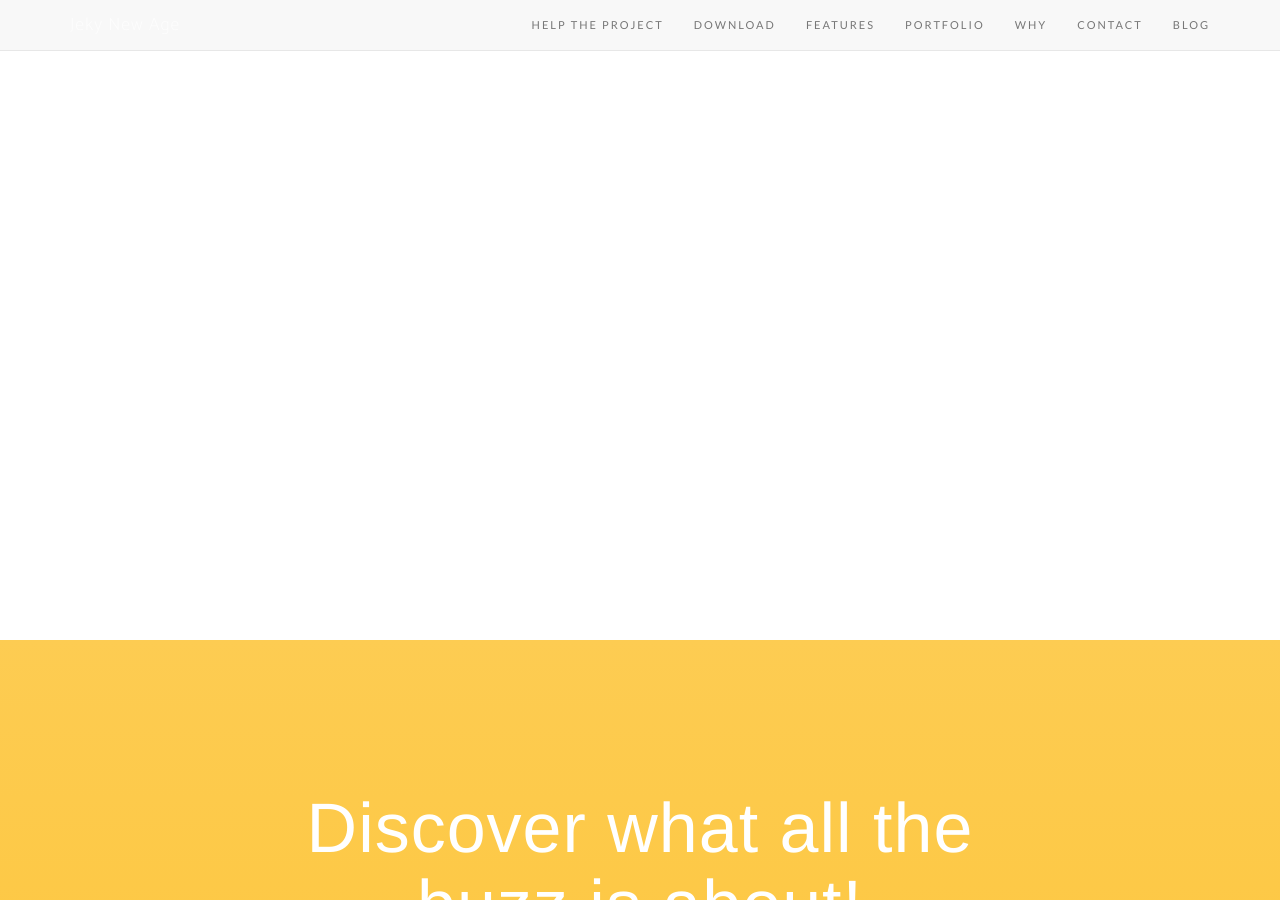
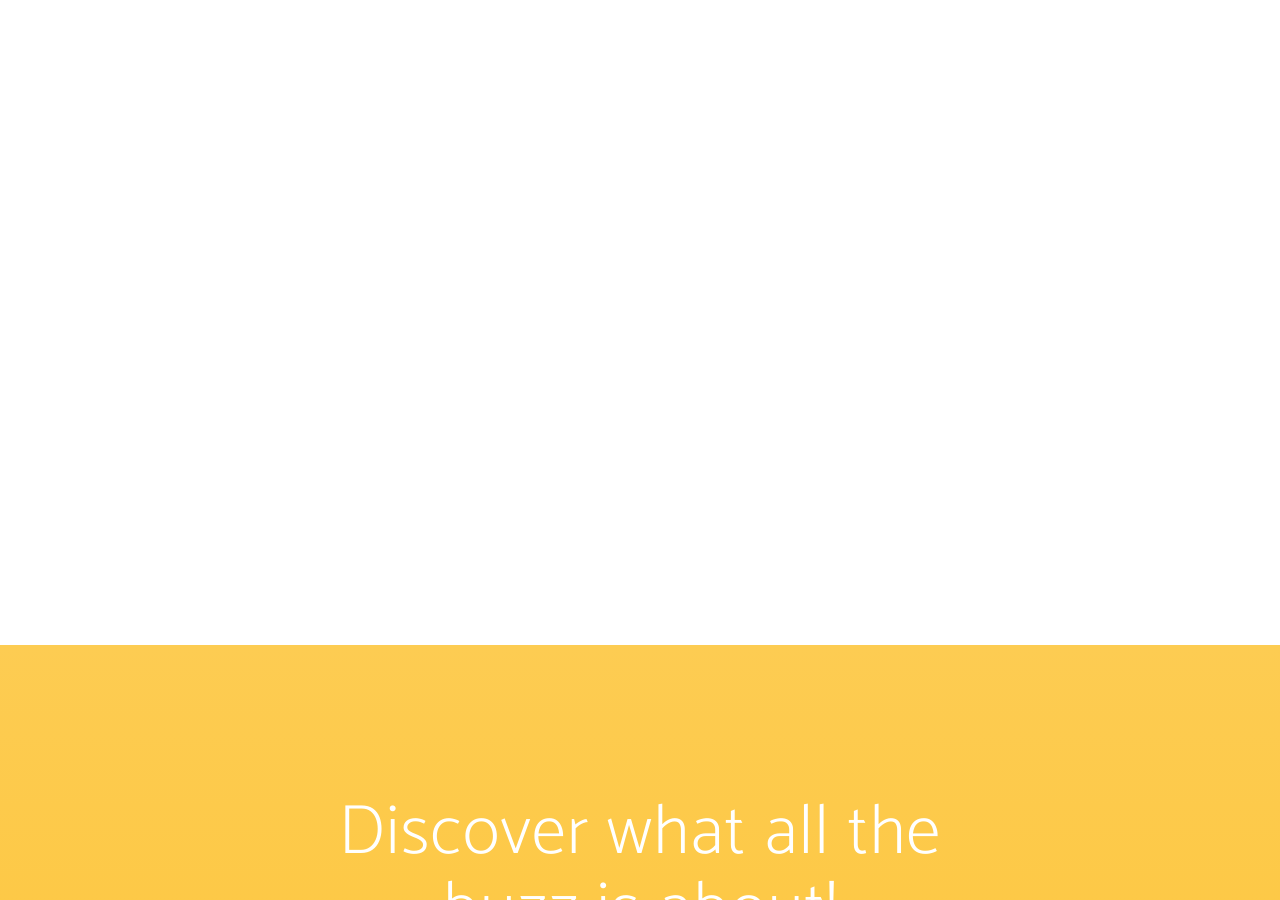
Before and after one commit to charlest7/adanamanya.github.io, a Jekyll site: the page built from index.html, in a window 1280 px wide and 900 px high. Built offline with Jekyll 4.4.1, drawn with Linux system fonts in a browser that asks for light colours; nearby versions of some CDN libraries; some web fonts are replaced; the list of posts is cut into pages by our own code.

Commit message:
Update header.html

```diff
--- a/_includes/header.html
+++ b/_includes/header.html
@@ -7,7 +7,7 @@
   <meta name="author" content="Vincent Garreau" />
   <meta name="viewport" content="width=device-width, initial-scale=1.0, minimum-scale=1.0, maximum-scale=1.0, user-scalable=no">
 <!-- Bootstrap Core CSS -->
-    <link rel="stylesheet" href="css/bootstrap.min.css" type="text/css">
+<!--     <link rel="stylesheet" href="css/bootstrap.min.css" type="text/css"> -->
     <link rel="stylesheet" media="screen" href="css/style.css">
 </head>
 <body>
```
